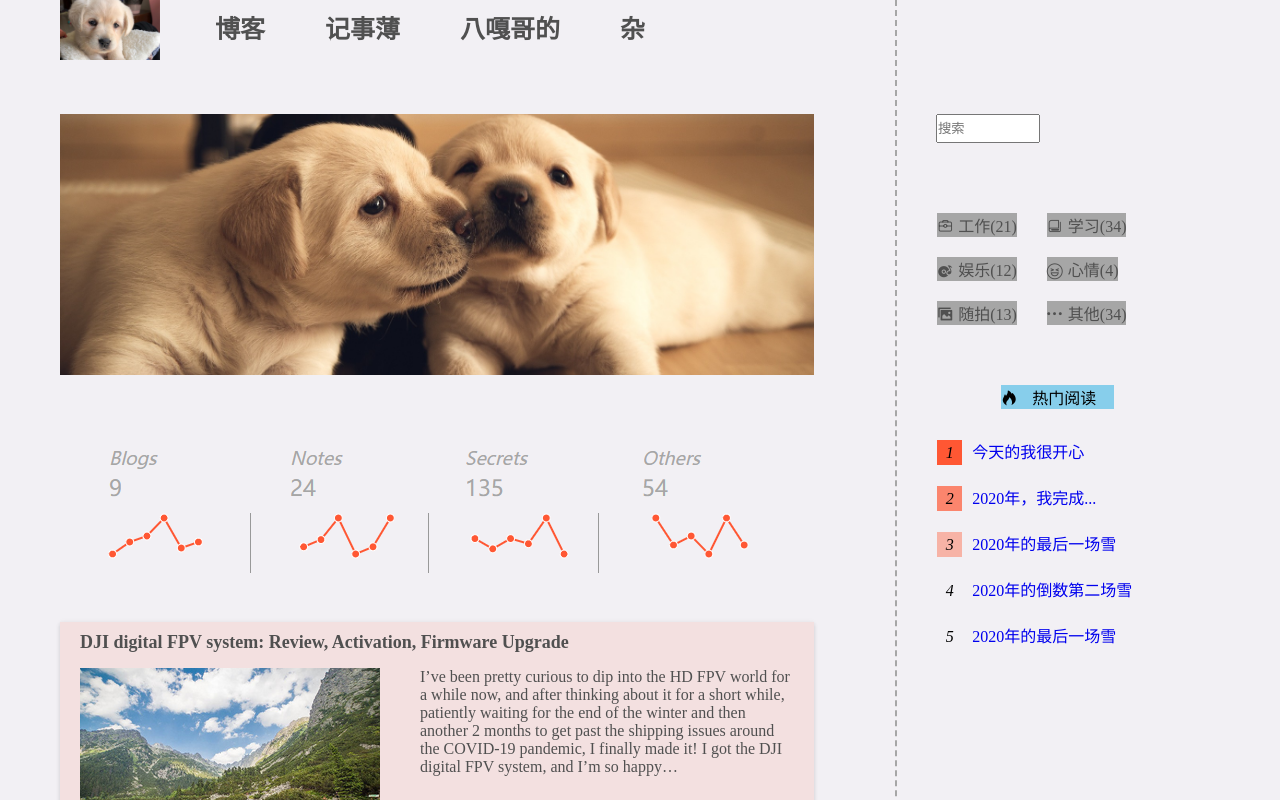
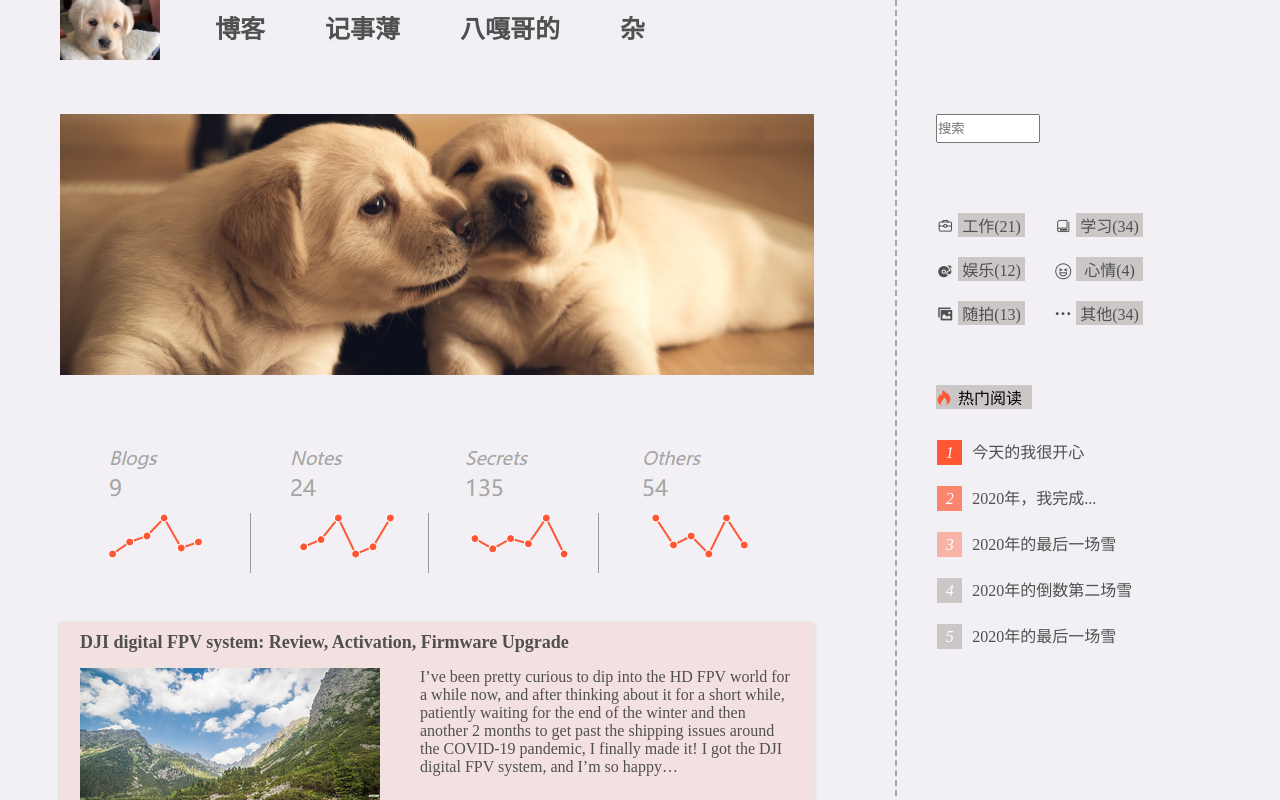
Before and after one commit to yanwawav5/blog.vue, a Vue app: page /#/BlogList in a window 1280 px wide. Shown: the top 800 px of the page. Built offline with nearby package versions, Linux system fonts and the light colour scheme.

Commit message:
feat:优化侧边栏

```diff
--- a/src/components/BlogDetail.vue
+++ b/src/components/BlogDetail.vue
@@ -166,7 +166,13 @@
                     <li><a href="#"><i class="iconfont icon-other" ></i><span>其他(34)</span></a></li>
                 </ul>
             </div>
-            <div class="hot-header"><i class="iconfont icon-hotfill"></i><span>热门阅读</span></div>
+            <div class="hot-header">
+                 <svg class="icon closeImg" aria-hidden="true">
+                    <use xlink:href="#icon-hotfill"></use>
+                </svg>
+                <!-- <i class="iconfont icon-hotfill"></i> -->
+                <span>热门阅读</span>
+            </div>
             <div class="artcle-list">
                 <ul>
                     <li><div class="t1 title"><i>1</i></div><a href="#"><span>今天的我很开心</span></a></li>
@@ -196,6 +202,7 @@
 
     a {
         text-decoration: none;
+        color: #505050;
     }
     .clearfix:after {/*伪元素是行内元素 正常浏览器清除浮动方法*/
         content: "";
@@ -449,21 +456,26 @@
 
     .sidebar .tags li {
         display: inline-block;
+        /* width: 87px; */
         list-style: none;
         margin: 10px 30px 10px 0;
-        background-color: #a6a6a6;
+        /* background-color: #a6a6a6; */
     }
 
     .sidebar .tags li i {
         color: #505050;
+        padding-right: 5px;
     }
 
     .sidebar .tags li span {
-        padding-left: 5px;
+        display: inline-block;
+        text-align: center;
+        width: 67px;
         color: #505050;
+        background-color: #ccc7c7;
     }
 
-    .sidebar .tags li:hover {
+    .sidebar .tags span:hover {
         background-color: tomato;
     }
 
@@ -471,21 +483,14 @@
         color: white;
     }
 
-    .sidebar .tags li:hover i {
-        color: white;
-    }
-
     .sidebar .hot-header {
-        margin-top: 50px;
-        margin-bottom: 30px;
-        width: 35%;
-        margin-left:auto;
-        margin-right:auto;
-        background-color: skyblue;
+        margin: 50px 0 30px 39px;
+        width: 30%;
+        background-color: #ccc7c7;
     }
 
     .sidebar .hot-header span {
-        padding-left: 15px;
+        padding-left: 6px;
     }
 
     .sidebar .artcle-list {
@@ -509,14 +514,27 @@
 
     .sidebar .artcle-list li .t1 {
         background-color: #ff5733;
+        color: white;
     }
 
     .sidebar .artcle-list li .t2 {
         background-color: #fb856d;
+        color: white;
     }
 
     .sidebar .artcle-list li .t3 {
         background-color: #f7b3a6;
+        color: white;
+    }
+
+     .sidebar .artcle-list li .t4 {
+        background-color: #ccc7c7;
+        color: white;
+    }
+
+     .sidebar .artcle-list li .t5 {
+        background-color: #ccc7c7;
+        color: white;
     }
 
     .sidebar .artcle-list li span {
--- a/src/components/BlogList.vue
+++ b/src/components/BlogList.vue
@@ -108,7 +108,13 @@
                     <li><a href="#"><i class="iconfont icon-other" ></i><span>其他(34)</span></a></li>
                 </ul>
             </div>
-            <div class="hot-header"><i class="iconfont icon-hotfill"></i><span>热门阅读</span></div>
+            <div class="hot-header">
+                 <svg class="icon closeImg" aria-hidden="true">
+                    <use xlink:href="#icon-hotfill"></use>
+                </svg>
+                <!-- <i class="iconfont icon-hotfill"></i> -->
+                <span>热门阅读</span>
+            </div>
             <div class="artcle-list">
                 <ul>
                     <li><div class="t1 title"><i>1</i></div><a href="#"><span>今天的我很开心</span></a></li>
@@ -128,8 +134,17 @@
 </template>
 
 <style scoped>
+    .icon {
+      width: 1em;
+      height: 1em;
+      vertical-align: -0.15em;
+      fill: currentColor;
+      overflow: hidden;
+    }
+
     a {
         text-decoration: none;
+        color: #505050;
     }
     .clearfix:after {/*伪元素是行内元素 正常浏览器清除浮动方法*/
         content: "";
@@ -297,21 +312,26 @@
 
     .sidebar .tags li {
         display: inline-block;
+        /* width: 87px; */
         list-style: none;
         margin: 10px 30px 10px 0;
-        background-color: #a6a6a6;
+        /* background-color: #a6a6a6; */
     }
 
     .sidebar .tags li i {
         color: #505050;
+        padding-right: 5px;
     }
 
     .sidebar .tags li span {
-        padding-left: 5px;
+        display: inline-block;
+        text-align: center;
+        width: 67px;
         color: #505050;
+        background-color: #ccc7c7;
     }
 
-    .sidebar .tags li:hover {
+    .sidebar .tags span:hover {
         background-color: tomato;
     }
 
@@ -319,21 +339,14 @@
         color: white;
     }
 
-    .sidebar .tags li:hover i {
-        color: white;
-    }
-
     .sidebar .hot-header {
-        margin-top: 50px;
-        margin-bottom: 30px;
-        width: 35%;
-        margin-left:auto;
-        margin-right:auto;
-        background-color: skyblue;
+        margin: 50px 0 30px 39px;
+        width: 30%;
+        background-color: #ccc7c7;
     }
 
     .sidebar .hot-header span {
-        padding-left: 15px;
+        padding-left: 6px;
     }
 
     .sidebar .artcle-list {
@@ -357,14 +370,27 @@
 
     .sidebar .artcle-list li .t1 {
         background-color: #ff5733;
+        color: white;
     }
 
     .sidebar .artcle-list li .t2 {
         background-color: #fb856d;
+        color: white;
     }
 
     .sidebar .artcle-list li .t3 {
         background-color: #f7b3a6;
+        color: white;
+    }
+
+     .sidebar .artcle-list li .t4 {
+        background-color: #ccc7c7;
+        color: white;
+    }
+
+     .sidebar .artcle-list li .t5 {
+        background-color: #ccc7c7;
+        color: white;
     }
 
     .sidebar .artcle-list li span {
```
